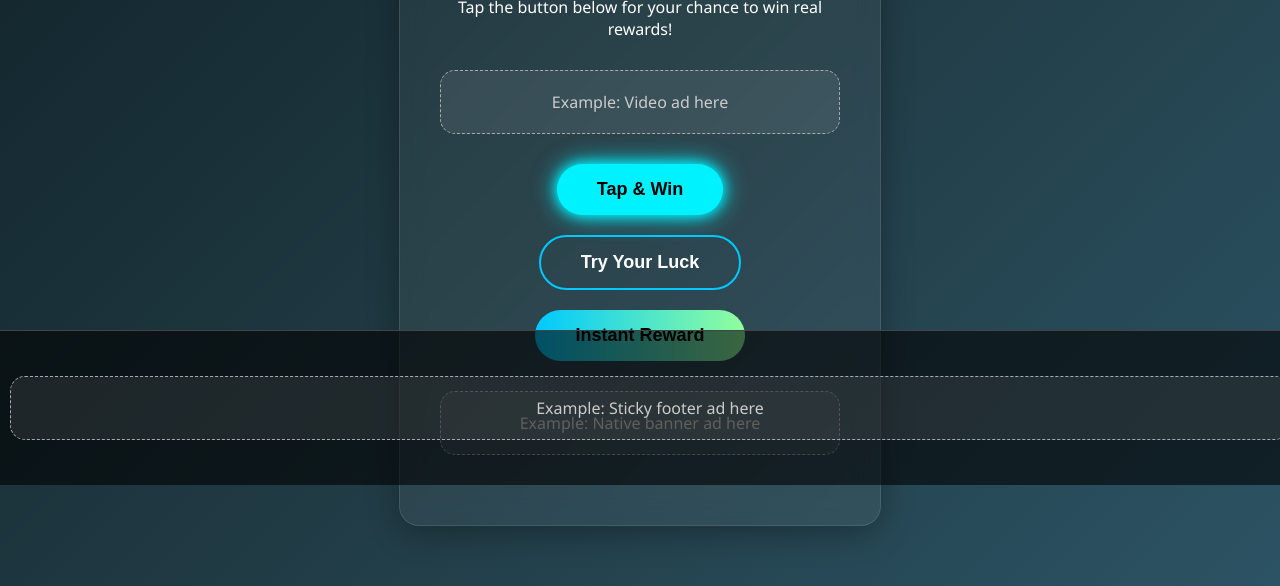
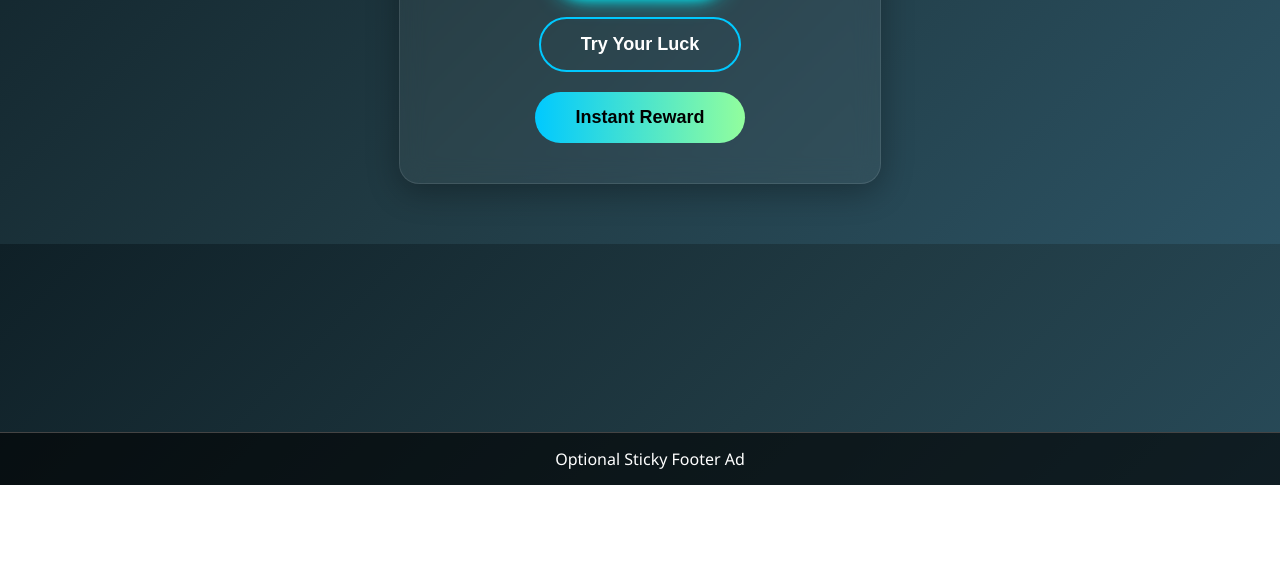
Before and after one commit to NerochazeDev/Tap-and-win-, a plain HTML site: page index.html in a window 1280 px wide. Shown: the part 315-901 px from the top of the page. After the commit the page ends 800 px from the top, so only its background shows below. Drawn offline with Linux system fonts and the light colour scheme.

Commit message:
Update index.html
Added ads

```diff
--- a/index.html
+++ b/index.html
@@ -46,17 +46,6 @@
       to { transform: translateY(0); opacity: 1; }
     }
 
-    .ad-placeholder {
-      margin: 30px 0;
-      padding: 20px;
-      background: rgba(255, 255, 255, 0.08);
-      border: 1px dashed #aaa;
-      border-radius: 15px;
-      text-align: center;
-      font-size: 16px;
-      color: #ccc;
-    }
-
     .cta-buttons {
       display: flex;
       flex-direction: column;
@@ -75,7 +64,6 @@
       transition: all 0.25s ease-in-out;
     }
 
-    /* Neon Button */
     .tap-button.neon {
       background: #00f2fe;
       color: #000;
@@ -87,7 +75,6 @@
       box-shadow: 0 0 16px #00f2fe, 0 0 32px #00f2fe;
     }
 
-    /* Outline Button */
     .tap-button.outline {
       background: transparent;
       color: #fff;
@@ -100,7 +87,6 @@
       transform: scale(1.05);
     }
 
-    /* Pulse Shine Button */
     .tap-button.pulse {
       background: linear-gradient(90deg, #00c9ff, #92fe9d);
       color: black;
@@ -139,36 +125,56 @@
     }
   </style>
 </head>
+
 <body>
 
+<!-- ✅ SOCIAL BAR -->
+  <script type='text/javascript' src='//pl27058155.profitableratecpm.com/3e/b8/cd/3eb8cd02ad2531464507cea2699a5459.js'></script>
+
+  <!-- ✅ SOCIAL BAR -->
+  <!-- PUT YOUR SOCIAL BAR AD CODE HERE -->
+  <!-- Example: <script type="text/javascript" src="https://adsterra-url-for-socialbar.js"></script> -->
+
+
+<!-- ✅ SOCIAL BAR -->
   <div class="container">
 
-    <!-- 🔝 Top Banner Ad -->
-    <div class="ad-placeholder">Example: Top social banner here</div>
-
-    <!-- 🎯 Main Card -->
     <div class="card">
       <h1>🎉 Tap & Win</h1>
       <p>Tap the button below for your chance to win real rewards!</p>
 
-      <!-- 📺 Video Ad -->
-      <div class="ad-placeholder">Example: Video ad here</div>
+      <div class="cta-buttons">
+        <!-- ✅ DIRECT LINK -->
+        <!-- Replace '#' with your Adsterra direct link -->
+        <a href="https://www.profitableratecpm.com/wcwth69t5?key=7477f9f9358165c786790c94a3d668fe" target="_blank">
+          <button class="tap-button neon">Tap & Win</button>
+        </a>
+        <a href="https://www.profitableratecpm.com/wcwth69t5?key=7477f9f9358165c786790c94a3d668fe" target="_blank">
+          <button class="tap-button outline">Try Your Luck</button>
+        </a>
+        <a href="https://www.profitableratecpm.com/wcwth69t5?key=7477f9f9358165c786790c94a3d668fe" target="_blank">
+          <button class="tap-button pulse">Instant Reward</button>
+        </a>
+      </div>
+      <!-- ✅ NATIVE BANNER -->
+      <script async="async" data-cfasync="false" src="//pl27058151.profitableratecpm.com/f8682c034911e9899692e5d31789fa43/invoke.js"></script>
+<div id="container-f8682c034911e9899692e5d31789fa43"></div>
 
-      <!-- 🚀 Tap Buttons -->
-      <div class="cta-buttons">
-        <button class="tap-button neon">Tap & Win</button>
-        <button class="tap-button outline">Try Your Luck</button>
-        <button class="tap-button pulse">Instant Reward</button>
-      </div>
+      <!-- ✅ NATIVE BANNER -->
+      <!-- PUT YOUR NATIVE BANNER AD CODE HERE -->
+      <!-- Example: <script src="https://adsterra-url-nativebanner.js"></script> -->
 
-      <!-- 📦 Native Ad -->
-      <div class="ad-placeholder">Example: Native banner ad here</div>
     </div>
   </div>
+<!-- ✅ POPUNDER -->
 
-  <!-- 📌 Sticky Footer Ad -->
+<script type='text/javascript' src='//pl27058120.profitableratecpm.com/6d/b1/0b/6db10b203deb6d78a83fbc010adc0e1c.js'></script>
+  <!-- ✅ POPUNDER -->
+  <!-- PUT YOUR POPUNDER AD CODE HERE -->
+  <!-- Example: <script type="text/javascript" src="https://adsterra-url-popunder.js"></script> -->
+
   <div class="sticky-ad">
-    <div class="ad-placeholder">Example: Sticky footer ad here</div>
+    Optional Sticky Footer Ad
   </div>
 
 </body>
```
